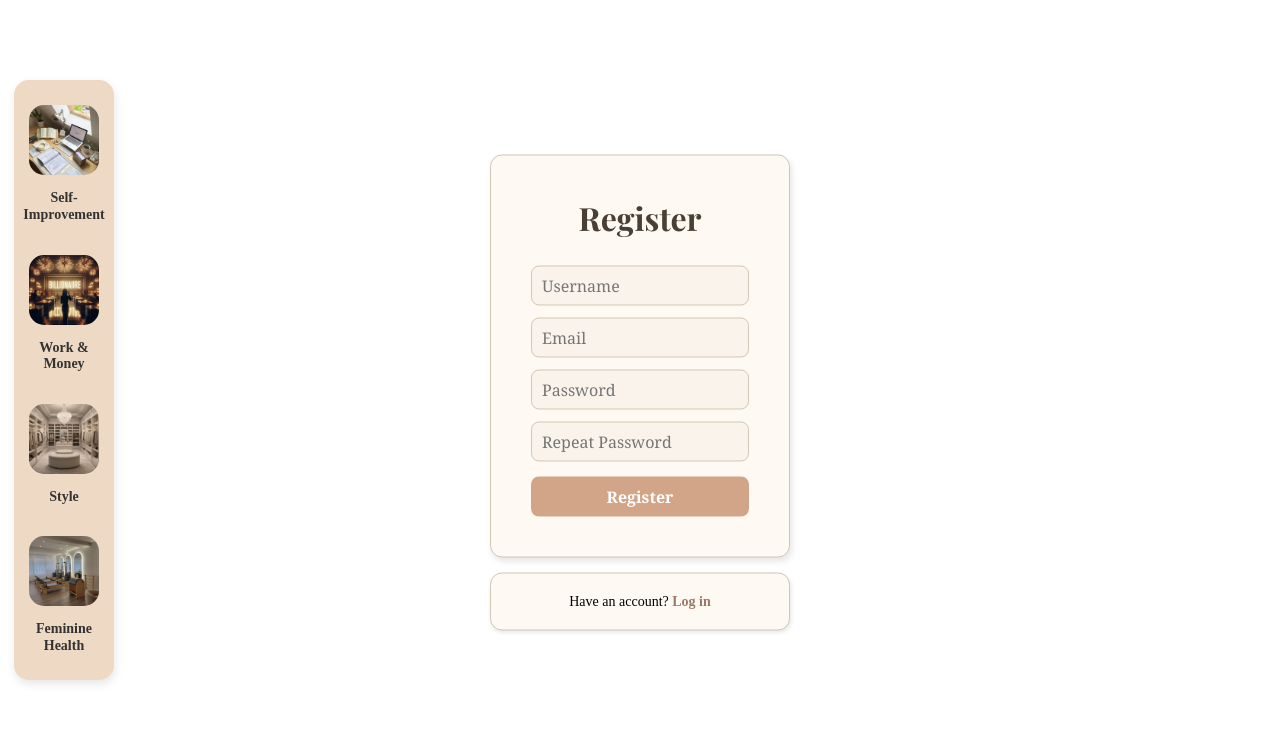
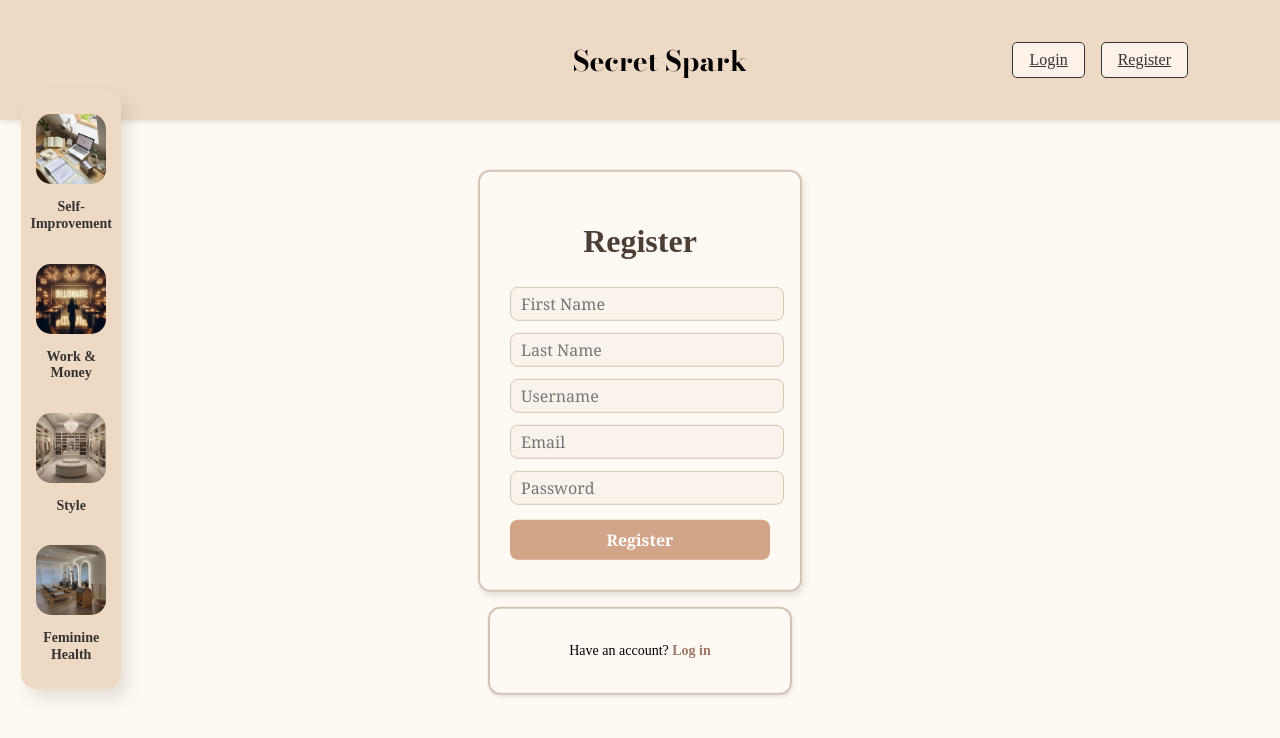
Before and after one commit to ElenaTsvetkovaa/secretSpark, a Django app: page /accounts/register/ in a window 1280 px wide. Shown: the top 738 px of the page. Run offline with Django 5.2, Linux system fonts and the light colour scheme; some web fonts are replaced.

Commit message:
feat: changed login/register fields

```diff
--- a/static/css/home.css
+++ b/static/css/home.css
@@ -1,8 +1,17 @@
+/** {*/
+/*    margin: 0;*/
+/*    padding: 0;*/
+/*    box-sizing: border-box;*/
+/*}*/
+
+body {
+    background: #FFF9F3;
+}
 
 header {
     position: fixed;
     width: 100%;
-    height: 70px;
+    height: 80px;
     display: flex;
     z-index: 10000;
     top: 0;
@@ -10,7 +19,7 @@ header {
     justify-content: space-between;
     align-items: center;
     background-color: #eed9c4;
-    padding: 0 20px;
+    padding: 20px;
     box-shadow: 0 2px 5px rgba(0, 0, 0, 0.1);
 }
 
--- a/static/css/login.css
+++ b/static/css/login.css
@@ -1,7 +1,7 @@
 /* Centering the login/register form */
 .login-register-div {
     position: absolute;
-    top: 50%;
+    top: 55%;
     left: 50%;
     width: 400px;
     transform: translate(-50%, -50%);
@@ -16,10 +16,10 @@
 /* Box styling for login and register */
 .login-register-box, .second-option {
     display: block;
-    width: 300px;
+    width: 260px;
     background-color: #FFF9F3; /* Soft beige */
-    border: 1px solid #D3C5B5;
-    padding: 40px;
+    border: 2px solid #D3C5B5;
+    padding: 30px;
     margin-bottom: 15px;
     border-radius: 12px; /* Softer edges */
     box-shadow: 2px 4px 6px rgba(0, 0, 0, 0.1);
@@ -45,7 +45,7 @@
     background-color: #FAF3EB; /* Light warm tone */
     border: 1px solid #D3C5B5;
     border-radius: 8px;
-    height: 40px;
+    height: 30px;
     width: 100%;
     padding-left: 10px;
     margin-top: 12px;
--- a/static/css/nav.css
+++ b/static/css/nav.css
@@ -1,12 +1,9 @@
-* {
-    margin: 0;
-    padding: 0;
-    box-sizing: border-box;
-}
+
 /* Navigation Bar */
 .nav {
     width: 100px;
     height: 600px;
+    z-index: 10000;
     flex-direction: column;
     margin-left: 5%;
     transform: translateX(-50%);
@@ -15,9 +12,10 @@
     justify-content: space-evenly;
     align-items: center;
     border-radius: 15px;
-    box-shadow: 1px 4px 10px rgba(0, 0, 0, 0.1);
+    box-shadow: 7px 10px 16px rgba(0, 0, 0, 0.1);
     margin-top: 80px;
     position: relative;
+    border: 35px #4A3F35;
 }
 
 /* Navigation Items */
--- a/templates/accounts/register-page.html
+++ b/templates/accounts/register-page.html
@@ -1,19 +1,10 @@
-{% load static %}
+{% extends 'common/home.html' %}
 
-<!DOCTYPE html>
-<html lang="en">
-<head>
-    <meta charset="UTF-8">
-    <meta name="viewport" content="width=device-width, initial-scale=1.0">
-    <title>Register | Secret Spark</title>
-    <link rel="stylesheet" href="{% static 'css/styles.css' %}">
-    <link href="https://fonts.googleapis.com/css2?family=Playfair+Display:wght@400;700&family=Indie+Flower&display=swap" rel="stylesheet">
-</head>
-<body>
 
-        <!-- Navbar -->
-    {% include 'common/nav.html' %}
+{% block title %}Register | Secret Spark{% endblock %}
 
+
+{% block content %}
     <!-- Start Register Section -->
     <div class="login-register-div">
         <div class="login-register-box">
@@ -21,13 +12,15 @@
 
             <!-- Start Register Form -->
             <form action="">
+                <input type="text" placeholder="First Name">
+
+                <input type="text" placeholder="Last Name">
+
                 <input type="text" placeholder="Username">
 
                 <input type="email" placeholder="Email">
 
                 <input type="password" placeholder="Password">
-
-                <input type="password" placeholder="Repeat Password">
 
                 <!-- Register Button -->
                 <button type="submit">Register</button>
@@ -38,11 +31,10 @@
         <div class="second-option">
 
             <!-- Link to Login Page -->
-            <p>Have an account? <a href="#">Log in</a></p>
+            <p>Have an account? <a href="{% url 'login' %}">Log in</a></p>
         </div>
     </div>
     <!-- End Register Section -->
 
 
-</body>
-</html>
+{% endblock %}
--- a/templates/common/home.html
+++ b/templates/common/home.html
@@ -16,8 +16,8 @@
     <header>
         <h1 class="title">Secret Spark</h1>
             <div class="auth-buttons">
-                <a href="#" class="button">Login</a>
-                <a href="#" class="button">Register</a>
+                <a href="{% url 'login' %}" class="button">Login</a>
+                <a href="{% url 'register' %}" class="button">Register</a>
             </div>
 
     </header>
@@ -26,5 +26,9 @@
 
     {% include 'common/nav.html' %}
 
+        {% block content %}
+        <!-- This is where page-specific content will go -->
+        {% endblock %}
+
 </body>
 </html>
```
Also changed, not shown: templates/accounts/login-page.html (+6 -17 lines).
